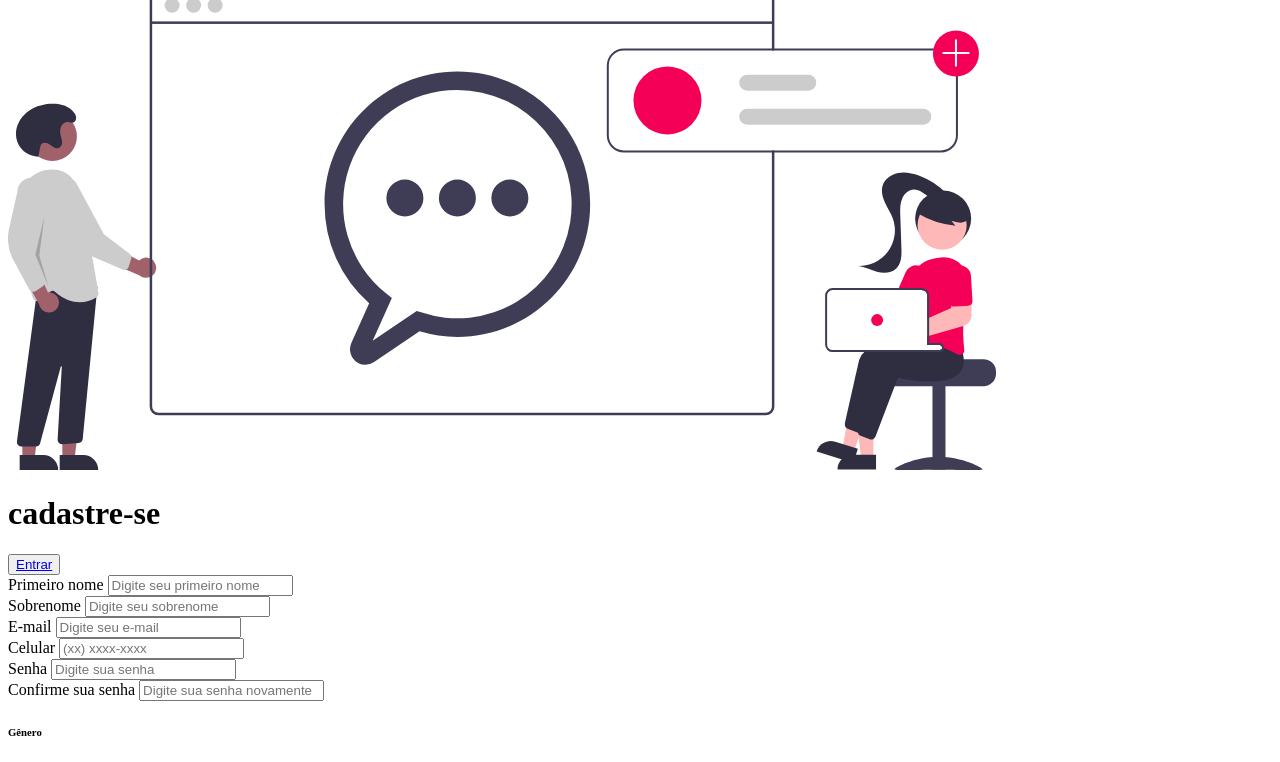
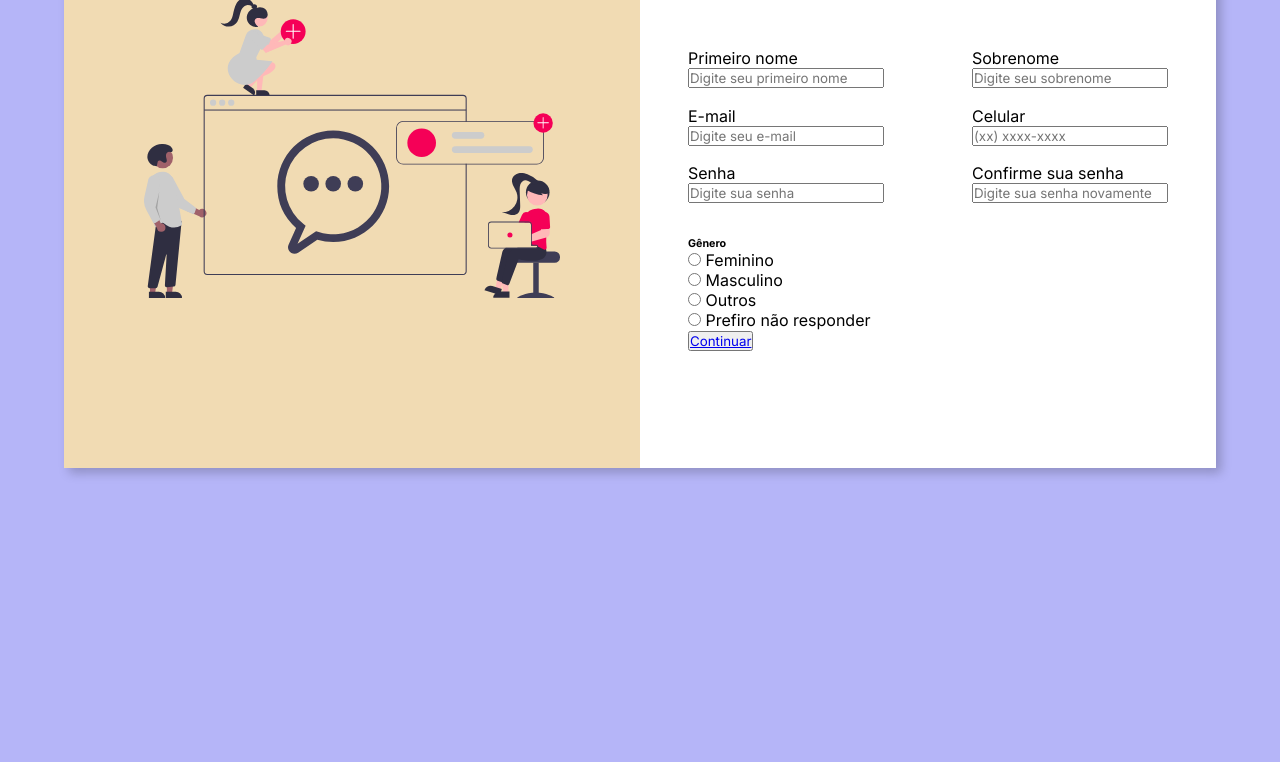
Before and after one commit to agatacrz/form-responsivo, a plain HTML site: page index.html in a window 1280 px wide. Shown: the part 252-1014 px from the top of the page. After the commit the page ends 800 px from the top, so only its background shows below. Drawn offline with Linux system fonts and the light colour scheme.

Commit message:
add style

```diff
--- a/assets/css/style.css
+++ b/assets/css/style.css
@@ -0,0 +1,100 @@
+@import url('https://fonts.googleapis.com/css2?family=Inter:wght@100..900&display=swap');
+
+* {
+    padding: 0;
+    margin: 0;
+    box-sizing: border-box;
+    font-family: "Inter", sans-serif;
+}
+
+body {
+    width: 100%;
+    height: 100vh;
+    display: flex;
+    justify-content: center;
+    align-items: center;
+    background: #0c0ce94d;
+}
+
+.container {
+    width: 90%;
+    height: 80vh;
+    display: flex;
+    box-shadow: 5px 5px 10px rgba(0, 0, 0, .212);
+}
+
+.form-image {
+    width: 50%;
+    display: flex;
+    justify-content: center;
+    align-items: center;
+    background-color: #fde3a7d7;
+    padding: 1rem;
+}
+
+.form-image img {
+    width: 26rem;
+}
+
+.form {
+    width: 50%;
+    display: flex;
+    justify-content: center;
+    align-items: center;
+    flex-direction: column;
+    background-color: white;
+    padding: 3rem;
+}
+
+.form-header {
+    margin-bottom: 3rem;
+    display: flex;
+    justify-content: space-between;
+}
+
+.login-button {
+    display: flex;
+    align-items: center;
+}
+
+.login-button button {
+    border: none;
+    background-color: #6c63ff;
+    padding: 0.4rem 1rem;
+    border-radius: 5px;
+    cursor: pointer;
+}
+
+.login-button button:hover {
+    background-color: #6b63fff1;
+}
+
+.login-button button a {
+    text-decoration: none;
+    font-weight: 500;
+    color: white;
+}
+
+.form-header h1::after {
+    content: '';
+    display: block;
+    width: 5rem;
+    height: 0.3rem;
+    background-color: #6c63ff;
+    margin: 0 auto;
+    position: absolute;
+    border-radius: 10px;
+}
+
+.input-group {
+    display: flex;
+    flex-wrap: wrap;
+    justify-content: space-between;
+    padding: 1rem 0;
+}
+
+.input-box {
+    display: flex;
+    flex-direction: column;
+    margin-bottom: 1.1rem;
+}
--- a/index.html
+++ b/index.html
@@ -16,7 +16,7 @@
             <form action="#">
                 <div class="form-header">
                     <div class="title">
-                        <h1>cadastre-se</h1>
+                        <h1>Cadastre-se</h1>
                     </div>
                     <div class="login-button">
                         <button><a href="#">Entrar</a></button>
```
